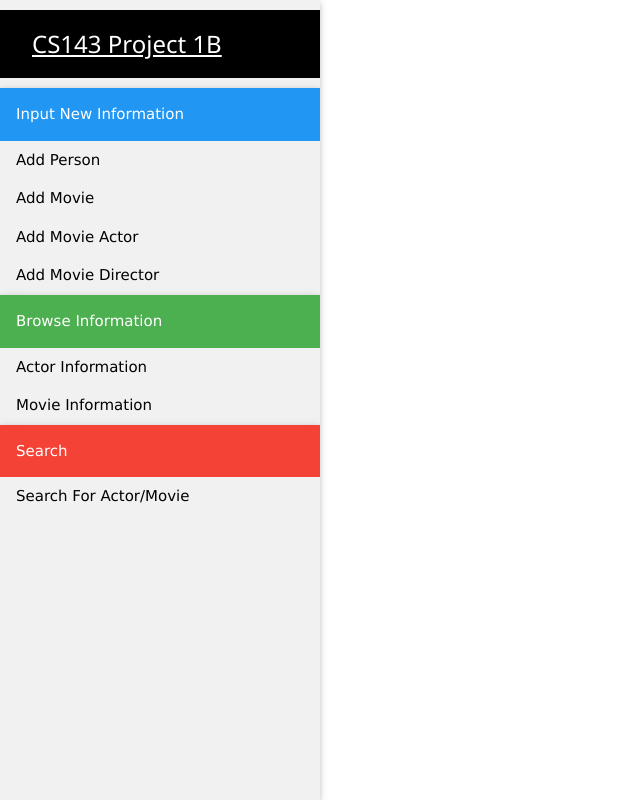
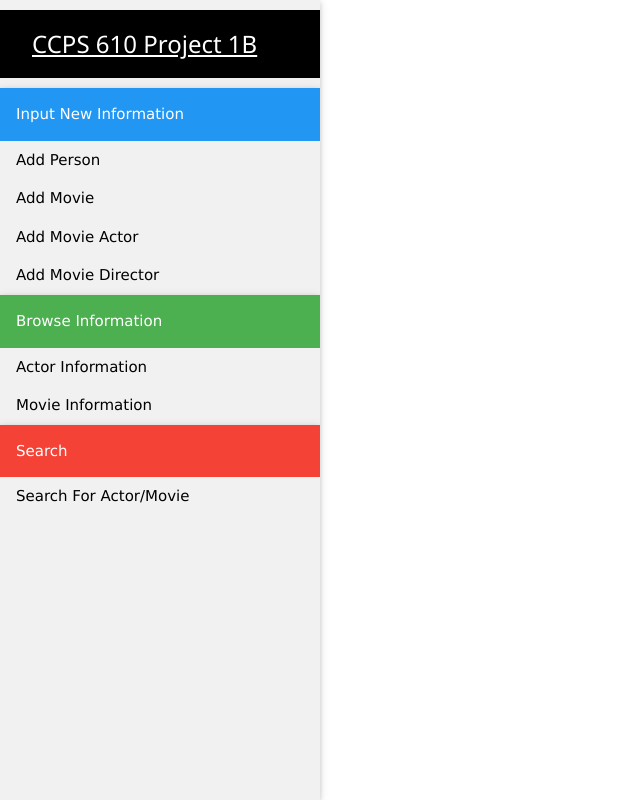
Before and after one commit to Thames18/CPS610, a PHP site: page /home.php in a window 1280 px wide. Shown: the whole page, without its empty margins (0-640 px from the left). Run offline with PHP 8.4, Linux system fonts and the light colour scheme.

Commit message:
Update home.php

```diff
--- a/home.php
+++ b/home.php
@@ -6,7 +6,7 @@
 
 <div class="w3-sidebar w3-light-grey w3-bar-block w3-card-2" style="width:25%">
   <h3 class="w3-bar-item w3-black">
-      <a href="home.php" class="w3-bar-item w3-black">CS143 Project 1B</a>
+      <a href="home.php" class="w3-bar-item w3-black">CCPS 610 Project 1B</a>
   </h3>
 
   <div class="w3-blue w3-card-2 w3-container">
```
